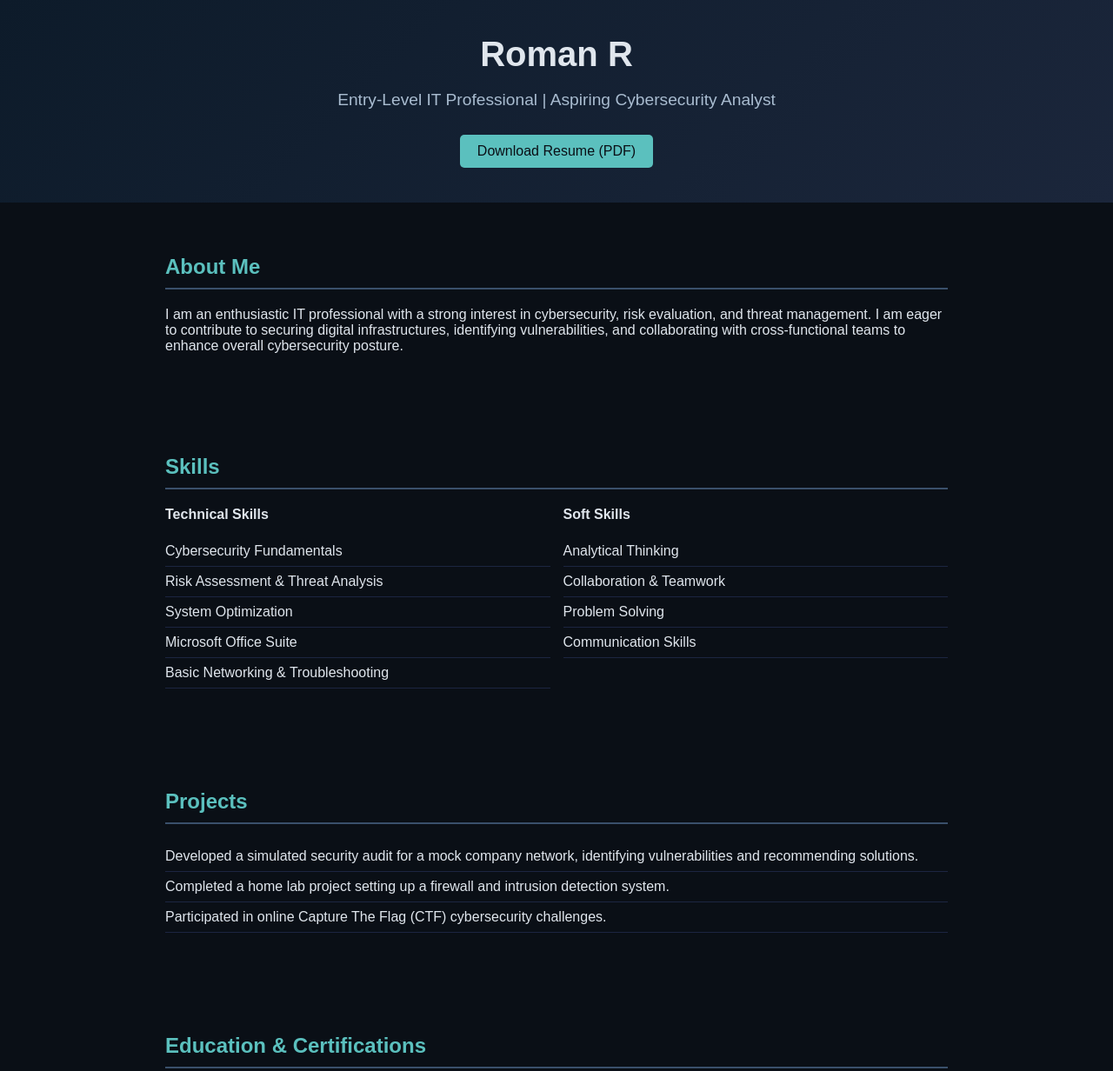
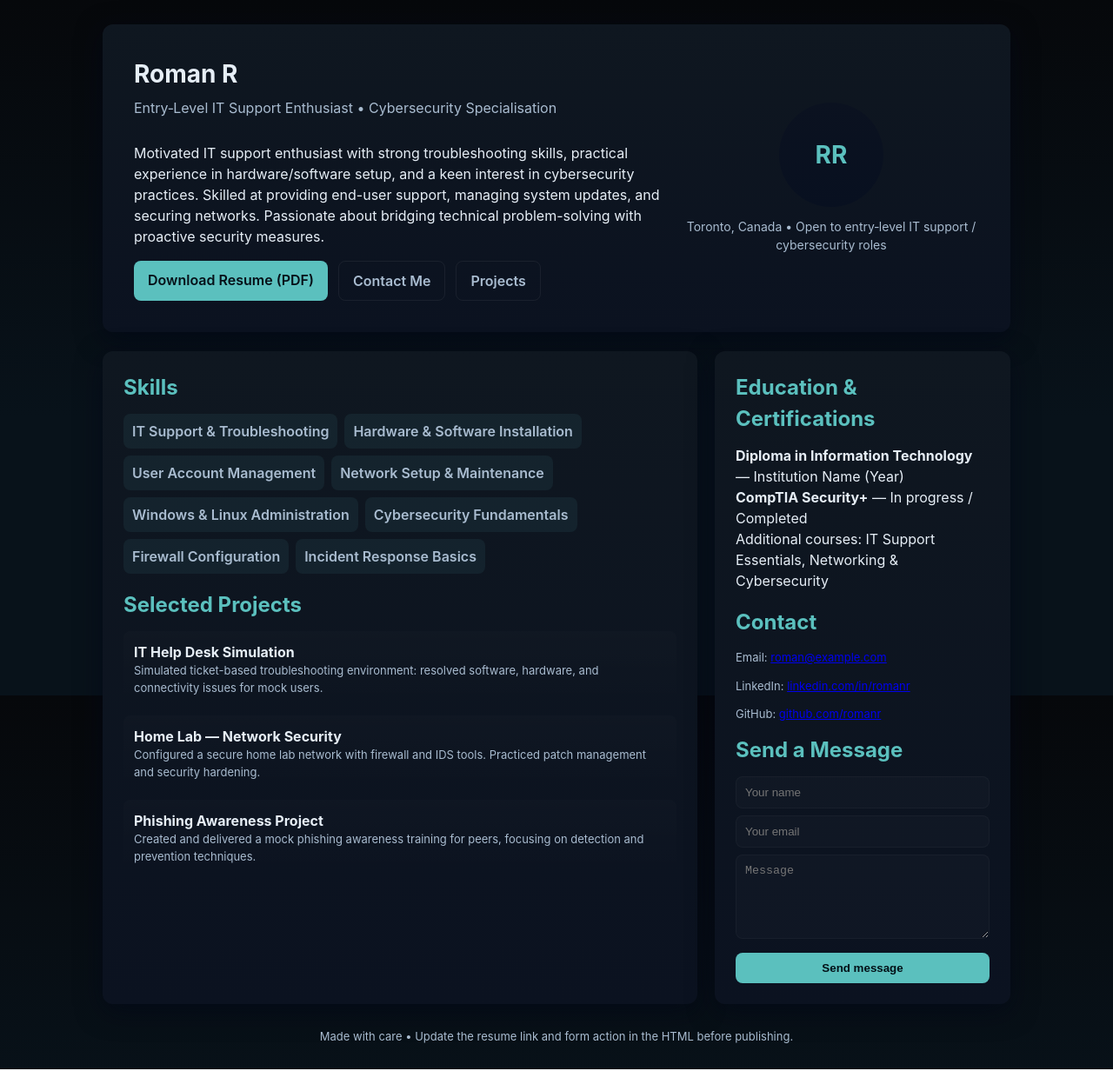
Before and after one commit to rrazumov-rrs/rrs-services, a plain HTML site: page index.html in a window 1280 px wide. Shown: the top 1232 px of the page at 87% size. Drawn offline with Linux system fonts and the light colour scheme.

Commit message:
Update index.html
v 1.0.0

```diff
--- a/index.html
+++ b/index.html
@@ -1,167 +1,141 @@
 <!DOCTYPE html>
 <html lang="en">
 <head>
-  <meta charset="UTF-8" />
-  <meta name="viewport" content="width=device-width, initial-scale=1.0" />
-  <title>Roman R | IT & Cybersecurity Enthusiast</title>
+  <meta charset="utf-8" />
+  <meta name="viewport" content="width=device-width, initial-scale=1" />
+  <title>Roman R — IT Support & Cybersecurity Enthusiast</title>
+  <meta name="description" content="Roman R — Entry-level IT support enthusiast with a specialization in cybersecurity. Resume, projects, and contact." />
   <style>
-    body {
-      font-family: Arial, sans-serif;
-      background-color: #0a0f16;
-      color: #e0e6ed;
-      margin: 0;
-      padding: 0;
-    }
-    header {
-      background: linear-gradient(135deg, #0d1b2a, #1b263b);
-      padding: 40px 20px;
-      text-align: center;
-    }
-    header h1 {
-      margin: 0;
-      font-size: 2.5em;
-    }
-    header p {
-      font-size: 1.2em;
-      color: #a9bcd0;
-    }
-    section {
-      max-width: 900px;
-      margin: auto;
-      padding: 40px 20px;
-    }
-    h2 {
-      border-bottom: 2px solid #3a506b;
-      padding-bottom: 10px;
-      margin-bottom: 20px;
-      color: #5bc0be;
-    }
-    ul {
-      list-style: none;
-      padding: 0;
-    }
-    ul li {
-      padding: 8px 0;
-      border-bottom: 1px solid #1c2541;
-    }
-    .skills-grid {
-      display: grid;
-      grid-template-columns: repeat(auto-fit, minmax(200px, 1fr));
-      gap: 15px;
-    }
-    .contact a {
-      color: #5bc0be;
-      text-decoration: none;
-    }
-    .contact a:hover {
-      text-decoration: underline;
-    }
-    .download-resume {
-      display: inline-block;
-      margin-top: 10px;
-      padding: 10px 20px;
-      background-color: #5bc0be;
-      color: #0a0f16;
-      text-decoration: none;
-      border-radius: 5px;
-    }
-    .download-resume:hover {
-      background-color: #4da9a8;
-    }
-    form {
-      display: flex;
-      flex-direction: column;
-      gap: 10px;
-    }
-    input, textarea {
-      padding: 10px;
-      border: none;
-      border-radius: 5px;
-      background-color: #1b263b;
-      color: #e0e6ed;
-    }
-    button {
-      background-color: #5bc0be;
-      color: #0a0f16;
-      padding: 10px;
-      border: none;
-      border-radius: 5px;
-      cursor: pointer;
-    }
-    button:hover {
-      background-color: #4da9a8;
-    }
+    :root{--bg:#0a0f16;--card:#0f1720;--muted:#a9bcd0;--accent:#5bc0be;--glass:rgba(91,192,190,0.08)}
+    *{box-sizing:border-box}
+    html,body{height:100%;margin:0;font-family:Inter, system-ui, -apple-system, "Segoe UI", Roboto, "Helvetica Neue", Arial}
+    body{background:linear-gradient(180deg,#06080b 0%, #08121a 60%);color:#e6eef6;line-height:1.5}
+    .container{max-width:1100px;margin:0 auto;padding:28px}
+    header.hero{display:grid;grid-template-columns:1fr;gap:20px;align-items:center;padding:36px;border-radius:12px}
+    .card{background:linear-gradient(180deg,var(--card),#0b1220);padding:24px;border-radius:12px;box-shadow:0 8px 30px rgba(2,6,23,0.6)}
+    .name{font-size:28px;margin:0}
+    .title{color:var(--muted);margin-top:6px}
+    .actions{margin-top:16px;display:flex;gap:12px;flex-wrap:wrap}
+    .btn{background:var(--accent);color:#061018;padding:10px 16px;border-radius:8px;text-decoration:none;font-weight:600}
+    .btn.ghost{background:transparent;border:1px solid rgba(255,255,255,0.06);color:var(--muted)}
+
+    main{display:grid;grid-template-columns:1fr;gap:20px;margin-top:22px}
+    @media(min-width:880px){header.hero{grid-template-columns:1fr 340px}main{grid-template-columns:1fr 340px}}
+
+    h2{margin:0 0 12px 0;color:var(--accent)}
+    .about p{color:var(--muted)}
+    .skills{display:flex;flex-wrap:wrap;gap:8px}
+    .skill{background:var(--glass);padding:8px 10px;border-radius:8px;color:var(--muted);font-weight:600}
+
+    .projects ul{list-style:none;padding:0;margin:0}
+    .projects li{padding:12px;border-radius:8px;background:linear-gradient(180deg,rgba(255,255,255,0.01),transparent);margin-bottom:10px}
+    .meta{color:var(--muted);font-size:13px}
+
+    .edu ul{list-style:none;padding:0;margin:0}
+    .contact a{color:var(--accent);text-decoration:none}
+
+    form{display:flex;flex-direction:column;gap:8px}
+    input,textarea{padding:10px;border-radius:8px;border:1px solid rgba(255,255,255,0.03);background:rgba(255,255,255,0.02);color:inherit}
+    button[type=submit]{margin-top:8px;padding:10px;border-radius:8px;border:none;background:var(--accent);color:#021017;font-weight:700}
+
+    footer{margin-top:28px;color:var(--muted);font-size:13px;text-align:center}
   </style>
 </head>
 <body>
-  <header>
-    <h1>Roman R</h1>
-    <p>Entry-Level IT Professional | Aspiring Cybersecurity Analyst</p>
-    <a href="resume.pdf" class="download-resume" download>Download Resume (PDF)</a>
+  <div class="container">
+    <header class="hero card" role="banner">
+      <div>
+        <h1 class="name">Roman R</h1>
+        <div class="title">Entry‑Level IT Support Enthusiast • Cybersecurity Specialisation</div>
+        <div style="height:12px"></div>
+        <p class="about">Motivated IT support enthusiast with strong troubleshooting skills, practical experience in hardware/software setup, and a keen interest in cybersecurity practices. Skilled at providing end-user support, managing system updates, and securing networks. Passionate about bridging technical problem-solving with proactive security measures.</p>
+        <div class="actions">
+          <a class="btn" href="resume.pdf" download>Download Resume (PDF)</a>
+          <a class="btn ghost" href="#contact">Contact Me</a>
+          <a class="btn ghost" href="#projects">Projects</a>
+        </div>
+      </div>
+
+      <aside style="text-align:center">
+        <div style="width:120px;height:120px;border-radius:999px;margin:0 auto;background:linear-gradient(180deg,#0b1220,#081020);display:flex;align-items:center;justify-content:center;font-weight:700;font-size:28px;color:var(--accent)">RR</div>
+        <div style="margin-top:12px;color:var(--muted);font-size:14px">Toronto, Canada • Open to entry‑level IT support / cybersecurity roles</div>
+      </aside>
     </header>
 
-  <section>
-    <h2>About Me</h2>
-    <p>
-      I am an enthusiastic IT professional with a strong interest in cybersecurity, risk evaluation, and threat management. I am eager to contribute to securing digital infrastructures, identifying vulnerabilities, and collaborating with cross-functional teams to enhance overall cybersecurity posture.
-    </p>
-  </section>
+    <main>
+      <section class="card">
+        <h2>Skills</h2>
+        <div class="skills">
+          <span class="skill">IT Support & Troubleshooting</span>
+          <span class="skill">Hardware & Software Installation</span>
+          <span class="skill">User Account Management</span>
+          <span class="skill">Network Setup & Maintenance</span>
+          <span class="skill">Windows & Linux Administration</span>
+          <span class="skill">Cybersecurity Fundamentals</span>
+          <span class="skill">Firewall Configuration</span>
+          <span class="skill">Incident Response Basics</span>
+        </div>
 
-  <section>
-    <h2>Skills</h2>
-    <div class="skills-grid">
-      <div>
-        <strong>Technical Skills</strong>
+        <h2 style="margin-top:18px">Selected Projects</h2>
+        <div class="projects">
           <ul>
-          <li>Cybersecurity Fundamentals</li>
-          <li>Risk Assessment & Threat Analysis</li>
-          <li>System Optimization</li>
-          <li>Microsoft Office Suite</li>
-          <li>Basic Networking & Troubleshooting</li>
+            <li>
+              <strong>IT Help Desk Simulation</strong>
+              <div class="meta">Simulated ticket-based troubleshooting environment: resolved software, hardware, and connectivity issues for mock users.</div>
+            </li>
+            <li>
+              <strong>Home Lab — Network Security</strong>
+              <div class="meta">Configured a secure home lab network with firewall and IDS tools. Practiced patch management and security hardening.</div>
+            </li>
+            <li>
+              <strong>Phishing Awareness Project</strong>
+              <div class="meta">Created and delivered a mock phishing awareness training for peers, focusing on detection and prevention techniques.</div>
+            </li>
           </ul>
-      </div>
-      <div>
-        <strong>Soft Skills</strong>
-        <ul>
-          <li>Analytical Thinking</li>
-          <li>Collaboration & Teamwork</li>
-          <li>Problem Solving</li>
-          <li>Communication Skills</li>
-        </ul>
-      </div>
         </div>
       </section>
 
-  <section>
-    <h2>Projects</h2>
+      <aside class="card">
+        <section class="education">
+          <h2>Education & Certifications</h2>
+          <div class="edu">
             <ul>
-      <li>Developed a simulated security audit for a mock company network, identifying vulnerabilities and recommending solutions.</li>
-      <li>Completed a home lab project setting up a firewall and intrusion detection system.</li>
-      <li>Participated in online Capture The Flag (CTF) cybersecurity challenges.</li>
+              <li><strong>Diploma in Information Technology</strong> — Institution Name (Year)</li>
+              <li><strong>CompTIA Security+</strong> — In progress / Completed</li>
+              <li>Additional courses: IT Support Essentials, Networking & Cybersecurity</li>
             </ul>
+          </div>
         </section>
 
-  <section>
-    <h2>Education & Certifications</h2>
-    <ul>
-      <li>Diploma in Information Technology (Year) – Institution Name</li>
-      <li>CompTIA Security+ (in progress or completed)</li>
-      <li>Additional relevant courses in Networking & Cybersecurity</li>
-    </ul>
-  </section>
+        <section style="margin-top:18px">
+          <h2>Contact</h2>
+          <p class="meta">Email: <a href="mailto:roman@example.com">roman@example.com</a></p>
+          <p class="meta">LinkedIn: <a href="#">linkedin.com/in/romanr</a></p>
+          <p class="meta">GitHub: <a href="#">github.com/romanr</a></p>
 
-  <section class="contact">
-    <h2>Contact</h2>
-    <p>Email: <a href="mailto:roman@example.com">roman@example.com</a></p>
-    <p>LinkedIn: <a href="#">linkedin.com/in/romanr</a></p>
-    <p>GitHub: <a href="#">github.com/romanr</a></p>
-    <h3>Contact Form</h3>
-    <form action="mailto:roman@example.com" method="post" enctype="text/plain">
-      <input type="text" name="name" placeholder="Your Name" required>
-      <input type="email" name="email" placeholder="Your Email" required>
-      <textarea name="message" placeholder="Your Message" rows="5" required></textarea>
-      <button type="submit">Send Message</button>
+          <h2 id="contact" style="margin-top:12px">Send a Message</h2>
+          <form action="https://formspree.io/f/your-form-id" method="POST">
+            <input type="text" name="name" placeholder="Your name" required />
+            <input type="email" name="email" placeholder="Your email" required />
+            <textarea name="message" rows="5" placeholder="Message" required></textarea>
+            <button type="submit">Send message</button>
           </form>
         </section>
+      </aside>
+    </main>
+
+    <footer>
+      <div>Made with care • Update the resume link and form action in the HTML before publishing.</div>
+    </footer>
+  </div>
+
+  <script>
+    document.querySelectorAll('a[href^="#"]').forEach(a=>{
+      a.addEventListener('click', e=>{
+        const t = document.querySelector(a.getAttribute('href'));
+        if(t){e.preventDefault();t.scrollIntoView({behavior:'smooth',block:'start'})}
+      })
+    })
+  </script>
 </body>
 </html>
```
Lines whose indentation alone changed are shown as unchanged.
